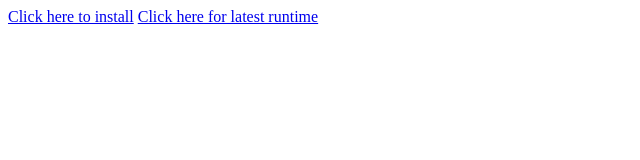
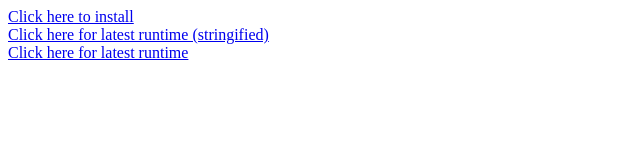
Before and after one commit to moonlight-mod/webpackTools, a website: page dist/index.html in a window 1280 px wide. Shown: the whole page, without its empty margins (0-640 px from the left). Drawn offline with Linux system fonts and the light colour scheme.

Commit message:
save runtime unstringified

```diff
--- a/build/build.js
+++ b/build/build.js
@@ -14,4 +14,5 @@ const templateStr = await fs.promises.readFile("userscriptTemplate.js", { encodi
 const runtimeStr = JSON.stringify(runtimeWithSourceUrl)
 
 fs.promises.writeFile("dist/webpackTools.user.js", templateStr.replace('"{{ REPLACE_ME RUNTIME }}"', runtimeStr));
-fs.promises.writeFile("dist/webpackTools.runtime.js", runtimeStr)
+fs.promises.writeFile("dist/webpackTools.runtime.json", runtimeStr)
+fs.promises.writeFile("dist/webpackTools.runtime.js", buildResult.outputFiles[0].text)
--- a/dist/index.html
+++ b/dist/index.html
@@ -6,7 +6,8 @@
     <title>Document</title>
 </head>
 <body>
-    <a href="webpackTools.user.js">Click here to install</a>
-    <a href="webpackTools.runtime.js">Click here for latest runtime</a>
+    <div><a href="webpackTools.user.js">Click here to install</a></div>
+    <div><a href="webpackTools.runtime.json">Click here for latest runtime (stringified)</a></div>
+    <div><a href="webpackTools.runtime.js">Click here for latest runtime</a></div>
 </body>
 </html>
```
